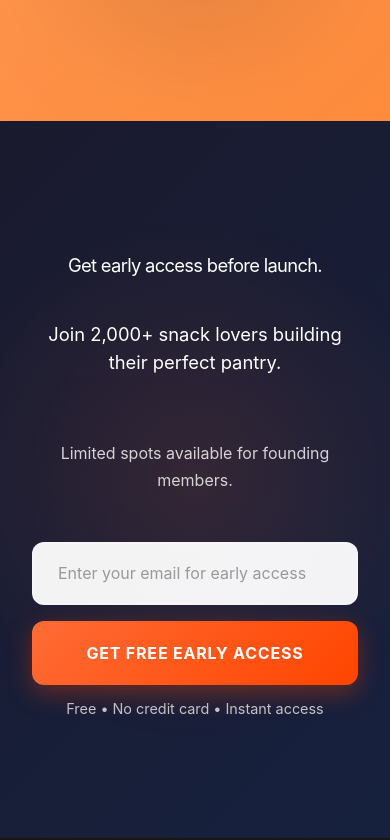
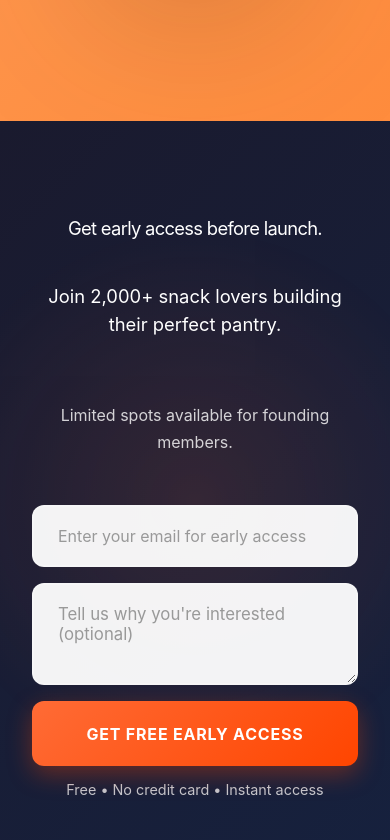
Before and after one commit to Charshawn/Shaker, a plain HTML site: page index.html in a window 390 px wide. Shown: the part 4204-5044 px from the top of the page. Drawn offline with Linux system fonts and the light colour scheme.

Commit message:
Add message field to waitlist form for better user identification
Form Enhancements:
- Added optional message/note textarea to waitlist form
- Allows users to explain why they're interested in Shaker
- Helps distinguish different signups and gather early feedback

Frontend Changes:
- Added message-input textarea with matching design to email input
- Styled with same focus states and transitions
- Placeholder: Tell us why you're interested (optional)
- Responsive resize capability (vertical only)

Backend Integration:
- Updated JavaScript to capture and send message to Google Sheets
- Message field is optional - users can submit without it
- FormData now includes both email and message

Google Sheet Structure:
- Column A: Email
- Column B: Timestamp
- Column C: Message (optional)

User Experience:
- Smooth focus animations on message field
- Same visual feedback as email input
- Optional field - no validation required
- Maintains all existing confetti and success states

🤖 Generated with [Claude Code](https://claude.com/claude-code)

Co-Authored-By: Claude <noreply@anthropic.com>

```diff
--- a/index.html
+++ b/index.html
@@ -173,6 +173,12 @@
                         required
                         aria-label="Email address"
                     >
+                    <textarea
+                        class="message-input"
+                        placeholder="Tell us why you're interested (optional)"
+                        rows="3"
+                        aria-label="Message"
+                    ></textarea>
                     <button type="submit" class="cta-button">
                         Get Free Early Access
                     </button>
--- a/script.js
+++ b/script.js
@@ -158,8 +158,10 @@ async function handleFormSubmit(e) {
 
     const form = e.target;
     const emailInput = form.querySelector('.email-input');
+    const messageInput = form.querySelector('.message-input');
     const button = form.querySelector('.cta-button');
     const email = emailInput.value.trim();
+    const message = messageInput ? messageInput.value.trim() : '';
 
     if (!email) {
         // Shake effect on empty submission
@@ -178,6 +180,7 @@ async function handleFormSubmit(e) {
         // Submit to Google Sheets
         const formData = new FormData();
         formData.append('email', email);
+        formData.append('message', message);
 
         const response = await fetch(GOOGLE_SHEETS_URL, {
             method: 'POST',
@@ -389,7 +392,7 @@ document.addEventListener('DOMContentLoaded', () => {
     });
 
     // Smooth input focus effects
-    document.querySelectorAll('.email-input').forEach(input => {
+    document.querySelectorAll('.email-input, .message-input').forEach(input => {
         input.addEventListener('focus', () => {
             input.parentElement.style.transform = 'scale(1.01)';
         });
--- a/styles.css
+++ b/styles.css
@@ -511,6 +511,38 @@ body {
     opacity: 0.5;
 }
 
+.message-input {
+    width: 100%;
+    padding: 1.2rem 1.5rem;
+    font-size: 1.05rem;
+    border: 2px solid rgba(255, 255, 255, 0.2);
+    border-radius: 12px;
+    background: rgba(255, 255, 255, 0.95);
+    color: #2C2416;
+    transition: all 0.4s cubic-bezier(0.34, 1.56, 0.64, 1);
+    font-family: inherit;
+    resize: vertical;
+    min-height: 80px;
+}
+
+.message-input:focus {
+    outline: none;
+    border-color: #FF6B35;
+    box-shadow: 0 0 0 4px rgba(255, 107, 53, 0.15),
+                0 8px 24px rgba(255, 107, 53, 0.25);
+    transform: translateY(-2px) scale(1.01);
+    background: #FFFFFF;
+}
+
+.message-input::placeholder {
+    color: #999;
+    transition: opacity 0.3s ease;
+}
+
+.message-input:focus::placeholder {
+    opacity: 0.5;
+}
+
 .cta-button {
     width: 100%;
     padding: 1.4rem 2rem;
```
